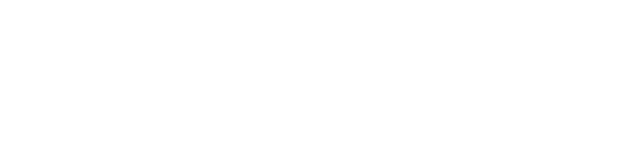
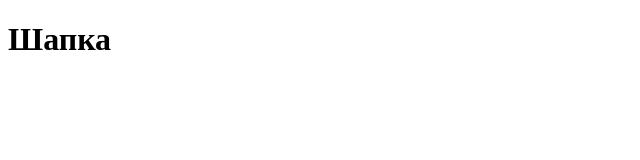
Before and after one commit to Irsn11/Unit2, a plain HTML site: page index.html in a window 1280 px wide. Shown: the whole page, without its empty margins (0-640 px from the left). Drawn offline with Linux system fonts and the light colour scheme.

Commit message:
some change

```diff
--- a/index.html
+++ b/index.html
@@ -9,7 +9,9 @@
 </head>
 
 <body>
-	<header class="header"></header>
+	<header class="header">
+		<h1>Шапка</h1>
+	</header>
 </body>
 
 </html>
```
